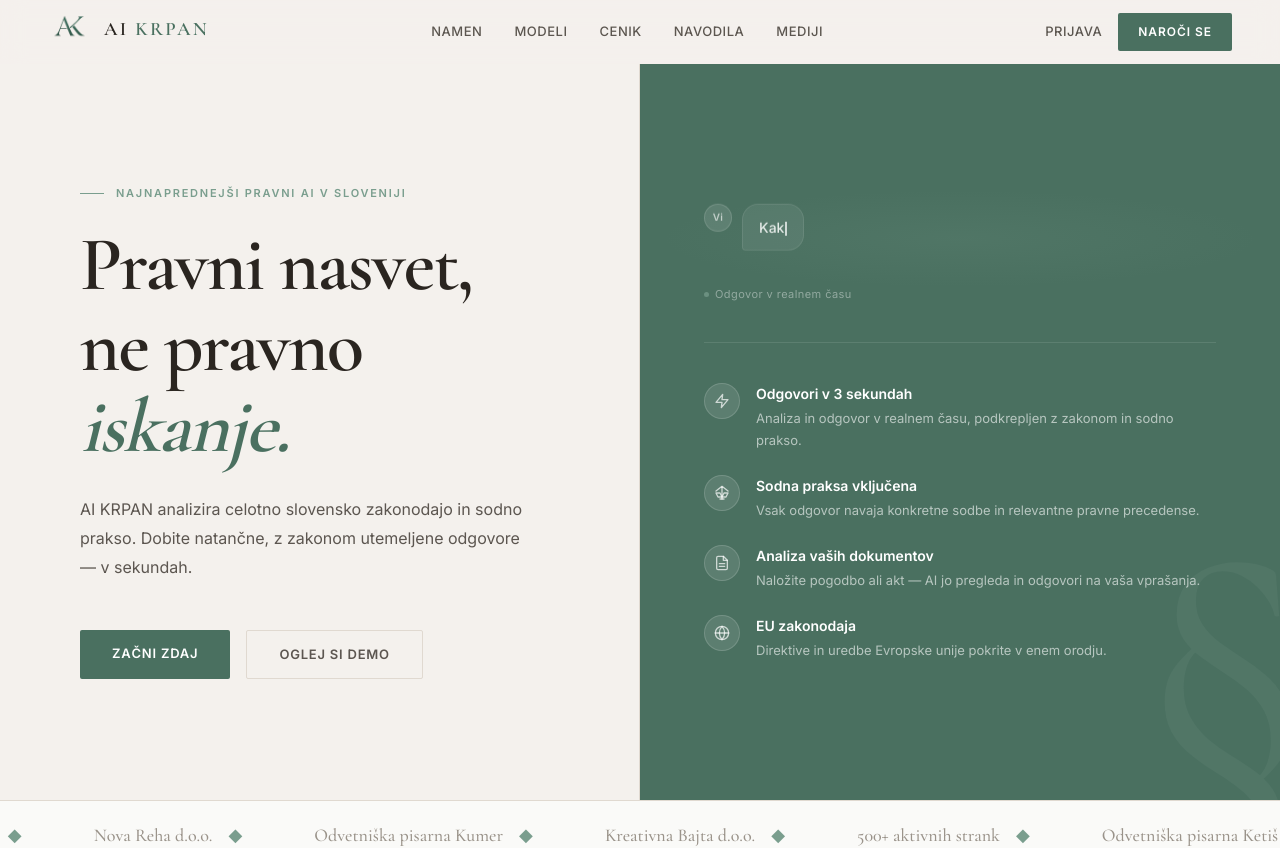
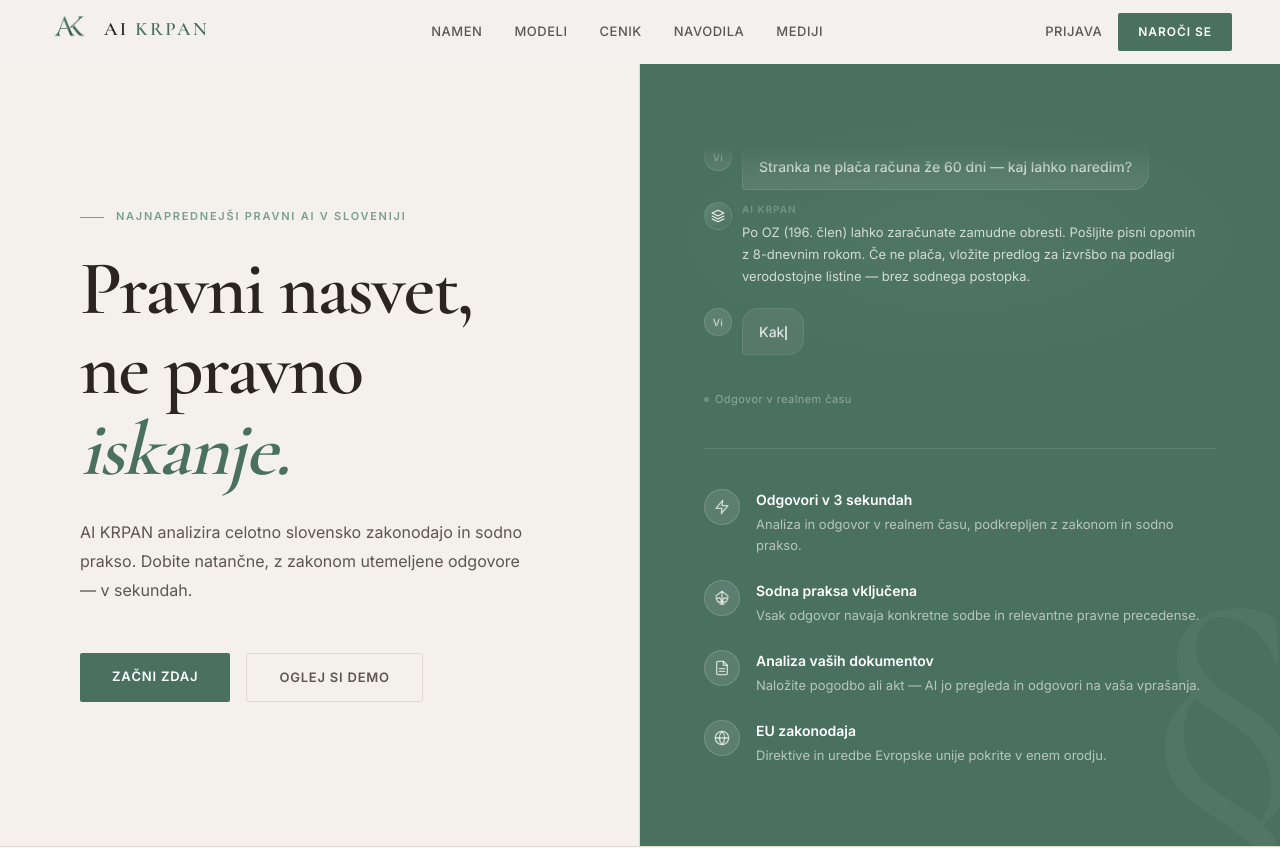
Before and after one commit to nejki/lexeu, a Next.js app: page / in a window 1280 px wide. Shown: the top 848 px of the page. Built offline with nearby package versions, Linux system fonts and the light colour scheme.

Commit message:
fix(hero): restore stacking chat with auto-scroll, disable user scroll
Bring back conversation stacking (all completed Q&As visible) with
top fade mask. Use overflow:hidden to block user scroll while keeping
programmatic scrollTop for auto-follow.

```diff
--- a/app/globals.css
+++ b/app/globals.css
@@ -98,14 +98,33 @@
   z-index: 0;
 }
 
-/* Pinned chat feed — no scrolling */
+/* Chat feed — auto-scrolls to bottom, user cannot scroll */
 .hero-chat-feed {
   position: relative;
   z-index: 1;
   display: flex;
   flex-direction: column;
   gap: 0;
+  max-height: 260px;
   overflow: hidden;
+  -webkit-mask-image: linear-gradient(
+    to bottom,
+    transparent 0%,
+    black 15%,
+    black 100%
+  );
+  mask-image: linear-gradient(
+    to bottom,
+    transparent 0%,
+    black 15%,
+    black 100%
+  );
+}
+
+@media (min-width: 1024px) {
+  .hero-chat-feed {
+    max-height: 340px;
+  }
 }
 
 /* Each Q&A pair */
--- a/components/HeroChat.tsx
+++ b/components/HeroChat.tsx
@@ -36,6 +36,16 @@ const A_CHAR_MS = 10;
 const PAUSE_AFTER_A = 2400;
 const THINKING_MS = 600;
 
+/* ── Types ─────────────────────────────────────────────── */
+type ChatEntry = {
+  id: number;
+  q: string;
+  a: string;
+  qVisible: string;
+  aVisible: string;
+  done: boolean;
+};
+
 /* ── AI avatar icon ────────────────────────────────────── */
 function AiIcon() {
   return (
@@ -49,20 +59,35 @@ function AiIcon() {
 
 /* ── Component ─────────────────────────────────────────── */
 export function HeroChat() {
-  const convIdx = useRef(0);
-  const [qVisible, setQVisible] = useState("");
-  const [aVisible, setAVisible] = useState("");
+  const [entries, setEntries] = useState<ChatEntry[]>([
+    { id: 0, q: conversations[0].q, a: conversations[0].a, qVisible: "", aVisible: "", done: false },
+  ]);
   const [phase, setPhase] = useState<"typing-q" | "thinking" | "typing-a" | "pause">("typing-q");
+  const nextIdx = useRef(1);
+  const feedRef = useRef<HTMLDivElement>(null);
+  const current = entries[entries.length - 1];
 
-  const conv = conversations[convIdx.current % conversations.length];
+  /* auto-scroll feed to bottom — user cannot scroll manually (overflow: hidden) */
+  useEffect(() => {
+    const el = feedRef.current;
+    if (el) el.scrollTop = el.scrollHeight;
+  });
 
+  /* main animation loop */
   useEffect(() => {
+    if (!current) return;
     let id: ReturnType<typeof setTimeout>;
 
     if (phase === "typing-q") {
-      if (qVisible.length < conv.q.length) {
+      if (current.qVisible.length < current.q.length) {
         id = setTimeout(() => {
-          setQVisible(conv.q.slice(0, qVisible.length + 1));
+          setEntries((prev) => {
+            const next = [...prev];
+            const last = { ...next[next.length - 1] };
+            last.qVisible = last.q.slice(0, last.qVisible.length + 1);
+            next[next.length - 1] = last;
+            return next;
+          });
         }, Q_CHAR_MS);
       } else {
         id = setTimeout(() => setPhase("thinking"), 200);
@@ -74,41 +99,68 @@ export function HeroChat() {
     }
 
     if (phase === "typing-a") {
-      if (aVisible.length < conv.a.length) {
+      if (current.aVisible.length < current.a.length) {
         id = setTimeout(() => {
-          setAVisible(conv.a.slice(0, aVisible.length + 1));
+          setEntries((prev) => {
+            const next = [...prev];
+            const last = { ...next[next.length - 1] };
+            last.aVisible = last.a.slice(0, last.aVisible.length + 1);
+            next[next.length - 1] = last;
+            return next;
+          });
         }, A_CHAR_MS);
       } else {
-        id = setTimeout(() => setPhase("pause"), 0);
+        id = setTimeout(() => {
+          setEntries((prev) => {
+            const next = [...prev];
+            next[next.length - 1] = { ...next[next.length - 1], done: true };
+            return next;
+          });
+          setPhase("pause");
+        }, 0);
       }
     }
 
     if (phase === "pause") {
       id = setTimeout(() => {
-        convIdx.current = (convIdx.current + 1) % conversations.length;
-        setQVisible("");
-        setAVisible("");
+        const convIdx = nextIdx.current % conversations.length;
+        nextIdx.current++;
+        setEntries((prev) => {
+          const trimmed = prev.length > 12 ? prev.slice(-8) : prev;
+          return [
+            ...trimmed,
+            {
+              id: Date.now(),
+              q: conversations[convIdx].q,
+              a: conversations[convIdx].a,
+              qVisible: "",
+              aVisible: "",
+              done: false,
+            },
+          ];
+        });
         setPhase("typing-q");
       }, PAUSE_AFTER_A);
     }
 
     return () => clearTimeout(id);
-  }, [phase, qVisible, aVisible, conv]);
+  }, [phase, current]);
 
   return (
     <div className="hero-chat-wrap">
       <div className="hero-chat-glow" />
 
-      {/* Pinned chat — single conversation at a time */}
-      <div className="hero-chat-feed">
-        <div className="hero-chat-entry">
+      {/* Chat feed — stacks up, auto-scrolls, no user scroll */}
+      <div className="hero-chat-feed" ref={feedRef}>
+        {entries.map((entry) => (
+          <div key={entry.id} className="hero-chat-entry">
             {/* Question */}
-          {qVisible.length > 0 && (
+            {entry.qVisible.length > 0 && (
               <div className="hero-chat-q">
                 <div className="hero-chat-q-avatar">Vi</div>
                 <div className="hero-chat-q-bubble">
-                <span>{qVisible}</span>
-                {phase === "typing-q" && qVisible.length < conv.q.length && (
+                  <span>{entry.qVisible}</span>
+                  {!entry.done && entry === current && phase === "typing-q" && entry.qVisible.length < entry.q.length && (
                     <span className="hero-chat-cursor" />
                   )}
                 </div>
@@ -116,21 +168,21 @@ export function HeroChat() {
             )}
 
             {/* Thinking dots */}
-          {phase === "thinking" && (
+            {!entry.done && entry === current && phase === "thinking" && (
               <div className="hero-chat-thinking">
                 <span /><span /><span />
               </div>
             )}
 
             {/* Answer */}
-          {aVisible.length > 0 && (
+            {entry.aVisible.length > 0 && (
               <div className="hero-chat-a">
                 <div className="hero-chat-a-avatar"><AiIcon /></div>
                 <div className="hero-chat-a-content">
                   <span className="hero-chat-a-label">AI KRPAN</span>
                   <span className="hero-chat-a-text">
-                  {aVisible}
-                  {phase === "typing-a" && (
+                    {entry.aVisible}
+                    {!entry.done && entry === current && phase === "typing-a" && (
                       <span className="hero-chat-cursor hero-chat-cursor--ai" />
                     )}
                   </span>
@@ -138,6 +190,7 @@ export function HeroChat() {
               </div>
             )}
           </div>
+        ))}
       </div>
 
       {/* Bottom tag */}
```
Lines whose indentation alone changed are shown as unchanged.
